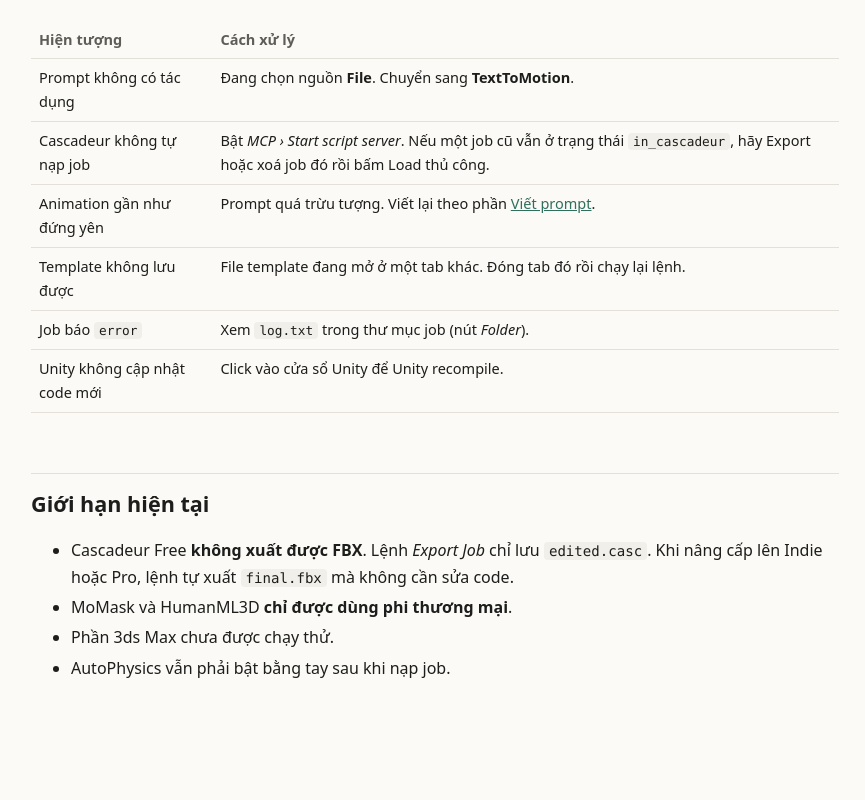
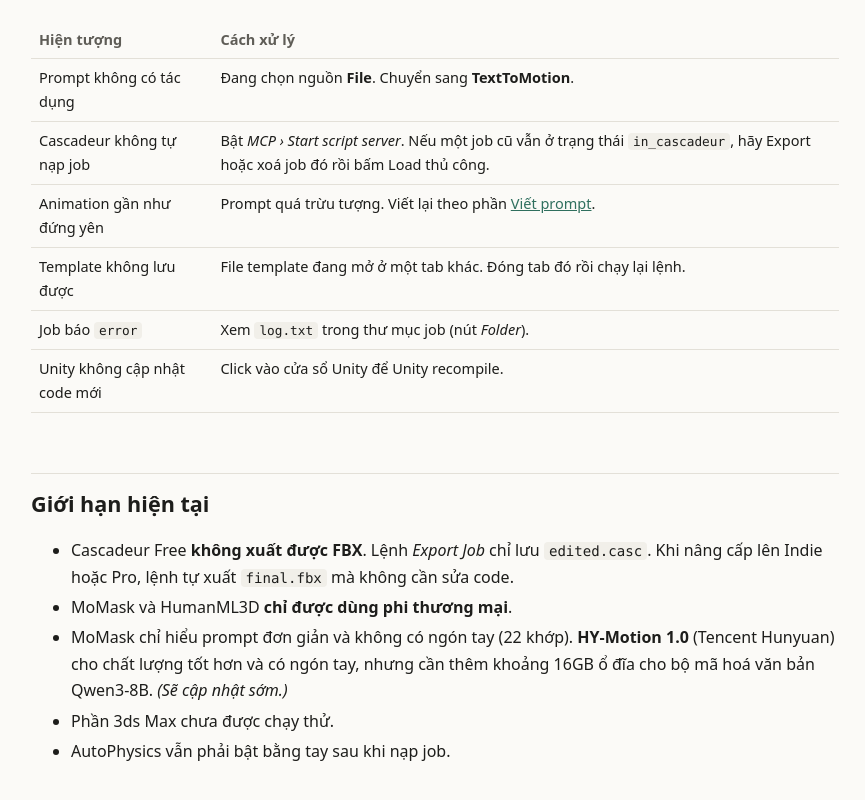
Before and after one commit to devirosnguyen/animation-bridge-docs, a plain HTML site: page index.html in a window 1280 px wide. Shown: the part 5186-5986 px from the top of the page, without its empty margins (335-1200 px from the left). Before the commit the page ends 5963 px from the top, so only its background shows below. Drawn offline with Linux system fonts and the light colour scheme.

Commit message:
Docs: note HY-Motion 1.0 as upcoming option
Co-Authored-By: Claude Opus 5.5 <noreply@anthropic.com>

```diff
--- a/index.html
+++ b/index.html
@@ -210,6 +210,7 @@ kbd{font-family:inherit;font-size:.85em;border:1px solid var(--line);border-bott
 <ul>
   <li>Cascadeur Free <strong>không xuất được FBX</strong>. Lệnh <em>Export Job</em> chỉ lưu <code>edited.casc</code>. Khi nâng cấp lên Indie hoặc Pro, lệnh tự xuất <code>final.fbx</code> mà không cần sửa code.</li>
   <li>MoMask và HumanML3D <strong>chỉ được dùng phi thương mại</strong>.</li>
+  <li>MoMask chỉ hiểu prompt đơn giản và không có ngón tay (22 khớp). <strong>HY-Motion 1.0</strong> (Tencent Hunyuan) cho chất lượng tốt hơn và có ngón tay, nhưng cần thêm khoảng 16GB ổ đĩa cho bộ mã hoá văn bản Qwen3-8B. <em>(Sẽ cập nhật sớm.)</em></li>
   <li>Phần 3ds Max chưa được chạy thử.</li>
   <li>AutoPhysics vẫn phải bật bằng tay sau khi nạp job.</li>
 </ul>
```
